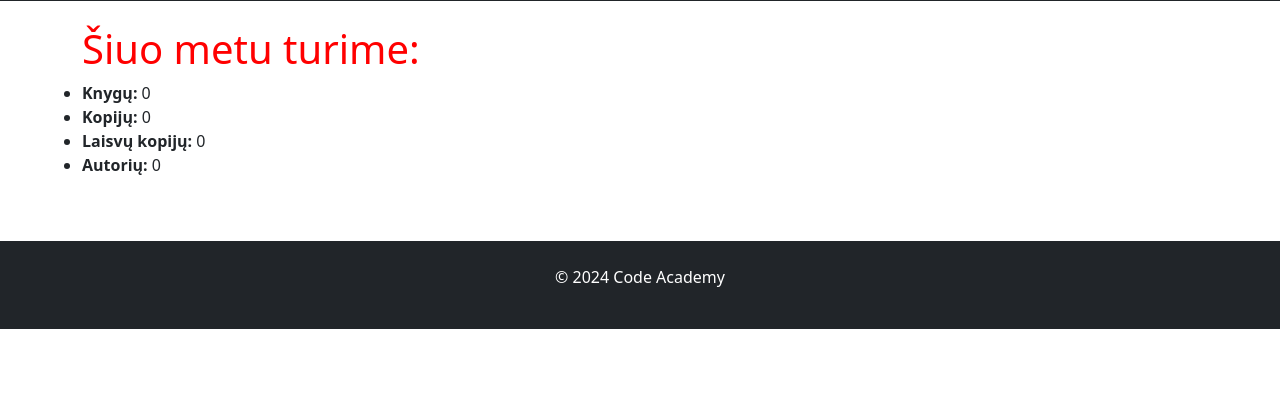
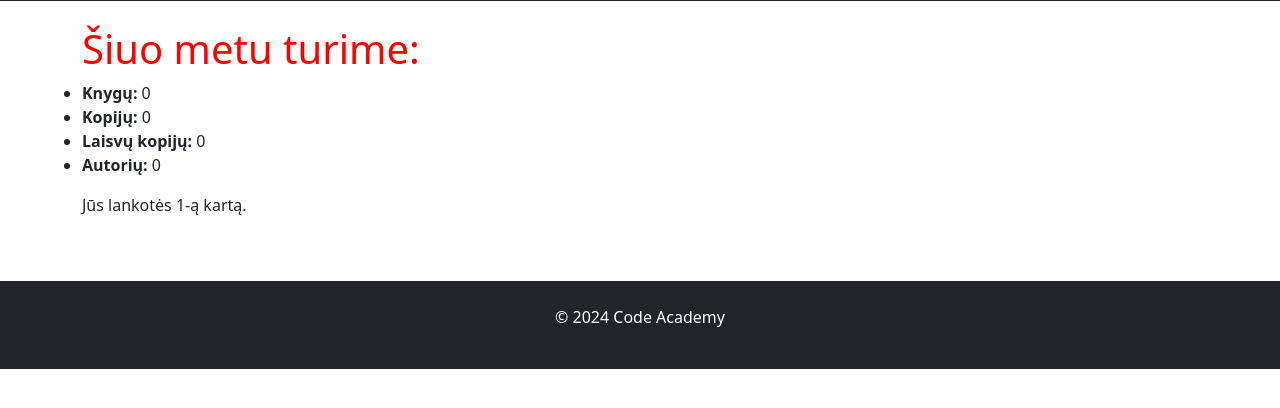
Before and after one commit to DonatasNoreika/my_library_202403, a Django app: page /library/ in a window 1280 px wide. Shown: the part 247-655 px from the top of the page. Run offline with Django 5.2, Linux system fonts and the light colour scheme; data that the repository does not hold is empty.

Commit message:
+ 6: Įdėtas apsilankymų skaitiklis

```diff
--- a/mysite/library/templates/index.html
+++ b/mysite/library/templates/index.html
@@ -10,4 +10,5 @@
    <li><strong>Laisvų kopijų: </strong>{{ num_instances_available }}</li>
    <li><strong>Autorių: </strong>{{ num_authors }}</li>
 </ul>
+<p>Jūs lankotės {{ num_visits }}-ą kartą.</p>
 {% endblock %}
--- a/mysite/library/views.py
+++ b/mysite/library/views.py
@@ -11,11 +11,15 @@ def index(request):
     num_instances = BookInstance.objects.count()
     num_instances_available = BookInstance.objects.filter(status__exact='g').count()
     num_authors = Author.objects.count()
+
+    num_visits = request.session.get("num_visits", 1)
+    request.session['num_visits'] = num_visits + 1
     context = {
         "num_books": num_books,
         "num_instances": num_instances,
         "num_instances_available": num_instances_available,
         "num_authors": num_authors,
+        'num_visits': num_visits,
     }
     return render(request, template_name="index.html", context=context)
 
```
